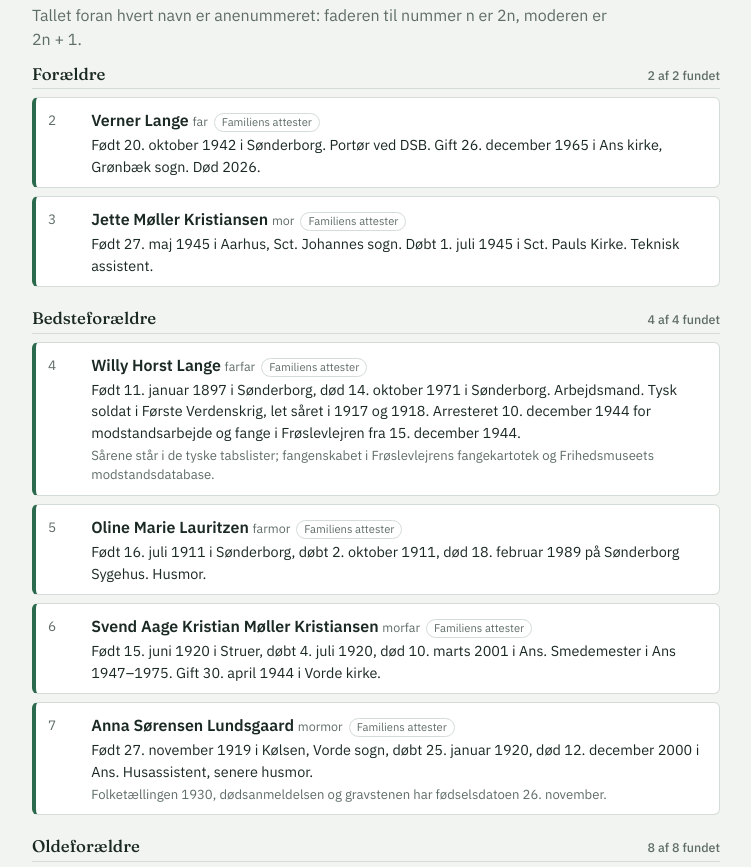
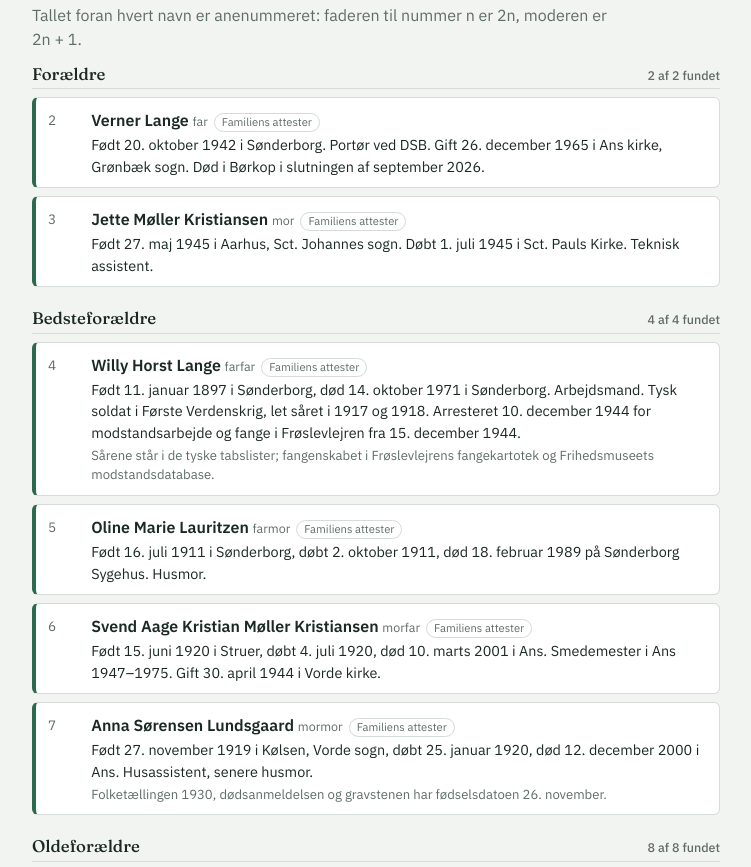
Before and after one commit to JanLangeDK/familytree, a plain HTML site: page index.html in a window 1280 px wide. Shown: the part 10018-10885 px from the top of the page, without its empty margins (264-1015 px from the left). Drawn offline with Linux system fonts and the light colour scheme.

Commit message:
Tilføj Verner Langes dødssted og måned
Co-Authored-By: Claude Opus 5.5 <noreply@anthropic.com>
Claude-Session: https://claude.ai/code/session_01SP2b2f3XkbAL5iRvg1VQ3M

```diff
--- a/index.html
+++ b/index.html
@@ -355,7 +355,7 @@ var CFG = {name:"Jan", G:8, word:"otte"};
 // s: doc = familiens attester, arch = kirkebog/folketælling, tree = andres slægtstræ
 var P = {
  1:{n:"Jan",f:"Født 1969",s:"doc"},
- 2:{n:"Verner Lange",f:"Født 20. oktober 1942 i Sønderborg. Portør ved DSB. Gift 26. december 1965 i Ans kirke, Grønbæk sogn. Død 2026.",s:"doc"},
+ 2:{n:"Verner Lange",f:"Født 20. oktober 1942 i Sønderborg. Portør ved DSB. Gift 26. december 1965 i Ans kirke, Grønbæk sogn. Død i Børkop i slutningen af september 2026.",s:"doc"},
  3:{n:"Jette Møller Kristiansen",f:"Født 27. maj 1945 i Aarhus, Sct. Johannes sogn. Døbt 1. juli 1945 i Sct. Pauls Kirke. Teknisk assistent.",s:"doc"},
  4:{n:"Willy Horst Lange",f:"Født 11. januar 1897 i Sønderborg, død 14. oktober 1971 i Sønderborg. Arbejdsmand. Tysk soldat i Første Verdenskrig, let såret i 1917 og 1918. Arresteret 10. december 1944 for modstandsarbejde og fange i Frøslevlejren fra 15. december 1944.",s:"doc",x:"Sårene står i de tyske tabslister; fangenskabet i Frøslevlejrens fangekartotek og Frihedsmuseets modstandsdatabase."},
  5:{n:"Oline Marie Lauritzen",f:"Født 16. juli 1911 i Sønderborg, døbt 2. oktober 1911, død 18. februar 1989 på Sønderborg Sygehus. Husmor.",s:"doc"},
```
Also changed, not shown: verner.html (+1 -1 lines).
